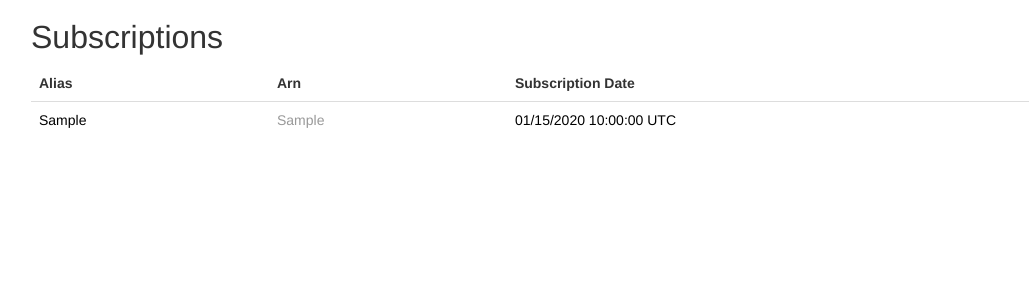
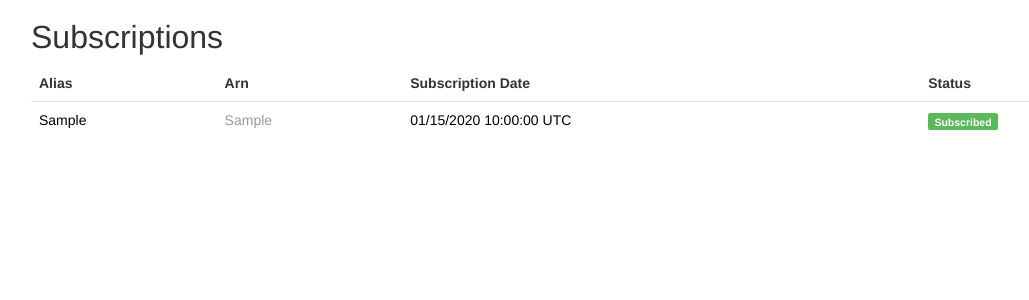
Before and after one commit to arturhoo/sns-twilio, a Flask app: page / in a window 1280 px wide. Shown: the part 51-351 px from the top of the page, without its empty margins (39-1068 px from the left). Run offline with Flask 2, Linux system fonts and the light colour scheme; tables that the repository leaves empty hold one stand-in row (values such as "Sample post").

Commit message:
Subscription status on subscriptions page

```diff
--- a/templates/index.html
+++ b/templates/index.html
@@ -10,6 +10,7 @@
           <th>Alias</th>
           <th>Arn</th>
           <th>Subscription Date</th>
+          <th>Status</th>
         </tr>
       </thead>
       <tbody>
@@ -36,6 +37,19 @@
                 </span>
               </a>
             </td>
+            <td>
+              <a href="{{ url_for('show_subscription', subscription_arn=subscription.arn) }}" class="muted-black-cell-link">
+                {% if subscription.status == 0 %}
+                  <span class="label label-warning">Not subscribed</span>
+                {% elif subscription.status == 1 %}
+                  <span class="label label-success">Subscribed</span>
+                {% elif subscription.status == 2 %}
+                  <span class="label label-info">Unsubscription requested</span>
+                {% elif subscription.status == 3 %}
+                  <span class="label label-default">Unsubscribed</span>
+                {% endif %}
+              </a>
+            </td>
           </tr>
         {% endfor %}
       </tbody>
```
